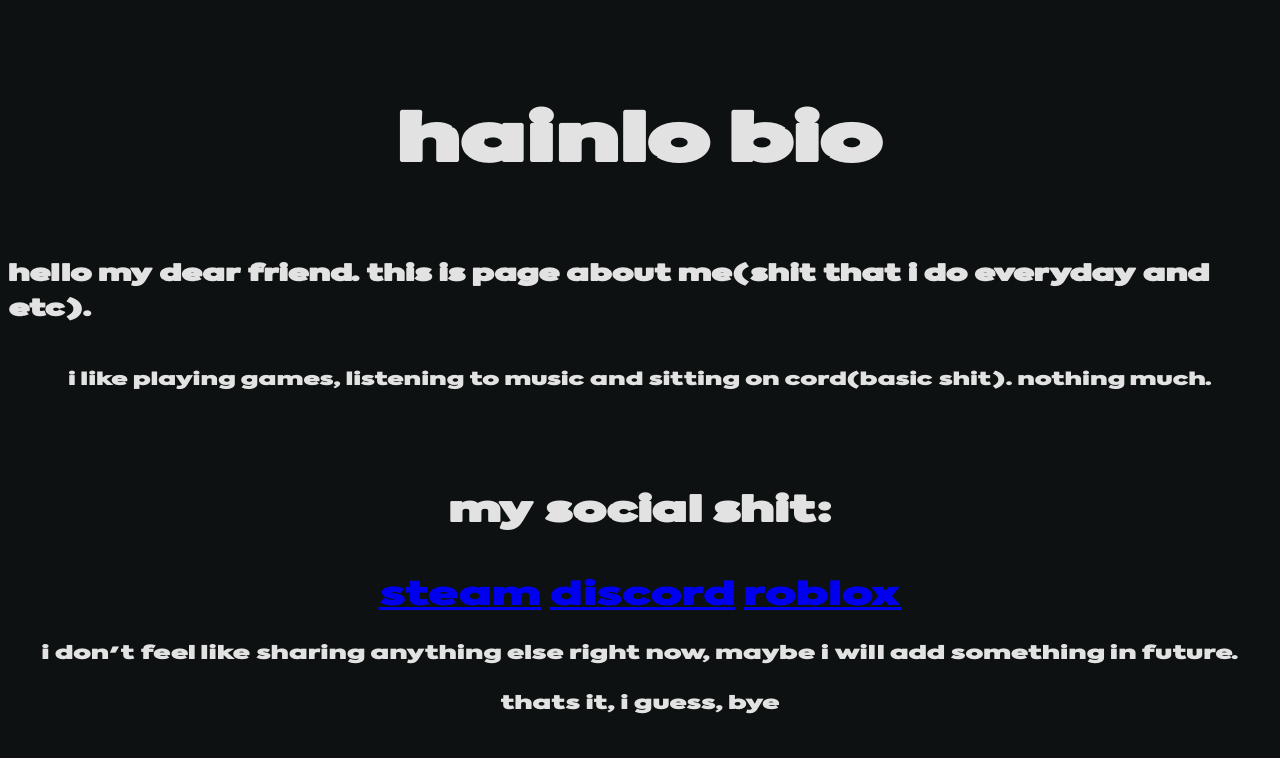
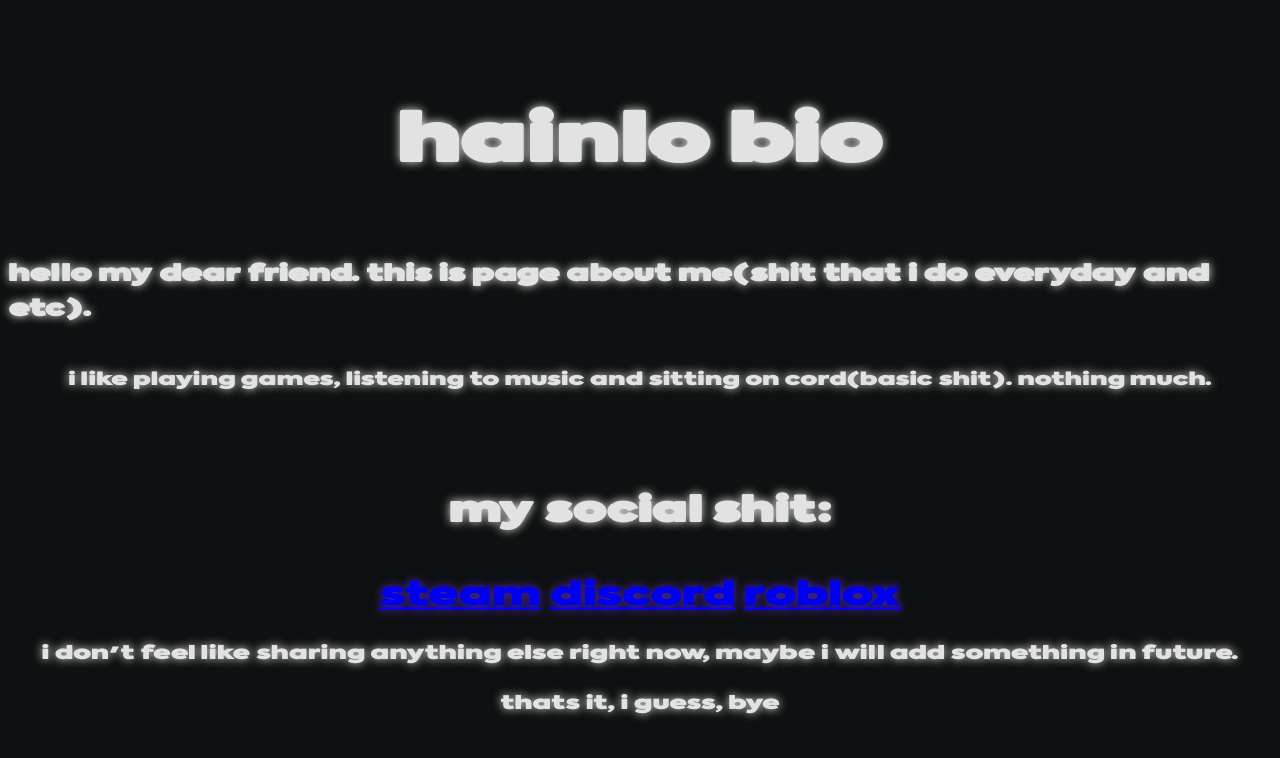
Before and after one commit to Hainlo/hainlo-database, a plain HTML site: page index.html in a window 1280 px wide. Drawn offline with Linux system fonts and the light colour scheme.

Commit message:
glowing effect
added glowing effect to text(shadows)

```diff
--- a/style.css
+++ b/style.css
@@ -20,17 +20,20 @@ body {
 .Title {
     font-family: 'NeoVibes', sans-serif;
     font-size: 35px;
+    text-shadow: 0 0 10px #e2e2e2;
     color: #e2e2e2;
     height: -50px;
 }
 
 .greetings {
     font-family: 'NeoVibes', sans-serif;
+    text-shadow: 0 0 10px #e2e2e2;
     color: #e2e2e2;
 }
 
 .thebio {
     font-family: 'Neovibes', sans-serif;
+    text-shadow: 0 0 10px #e2e2e2;
     color: #e2e2e2;
     font-stretch: condensed;
     font-size: larger;
@@ -38,6 +41,7 @@ body {
 }
 
 .socialshit {
+    text-shadow: 0 0 10px #e2e2e2;
     color: #e2e2e2;
     font-family: 'NeoVibes', sans-serif;
     font-stretch: narrower;
@@ -45,12 +49,14 @@ body {
 }
 
 .social {
+    text-shadow: 0 0 10px #4f24b4;
     font-family: 'Neovibes', sans-serif;
     font-stretch: narrower;
     font-size: 35px;
 }
 
 .ending {
+    text-shadow: 0 0 10px #e2e2e2;
     font-family: 'NeoVibes', sans-serif;
     color: #e2e2e2;
     font-size: 20px;
```
